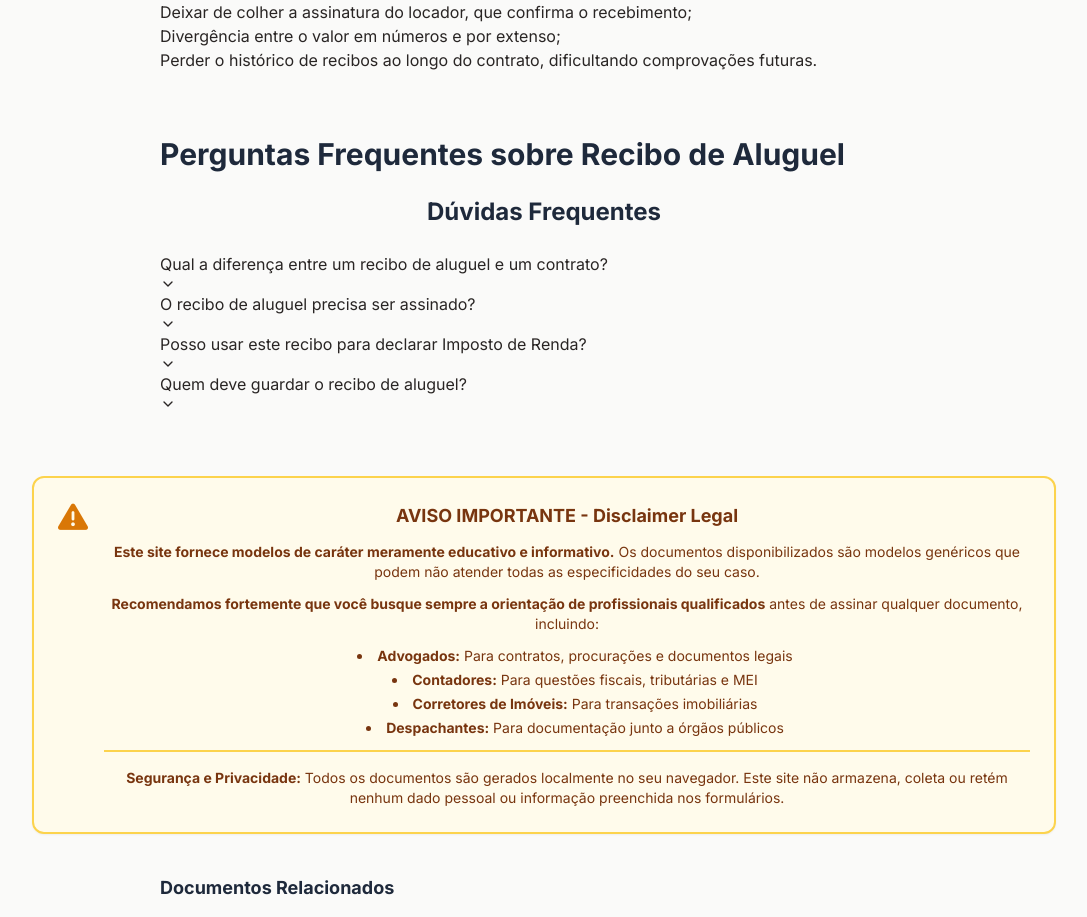
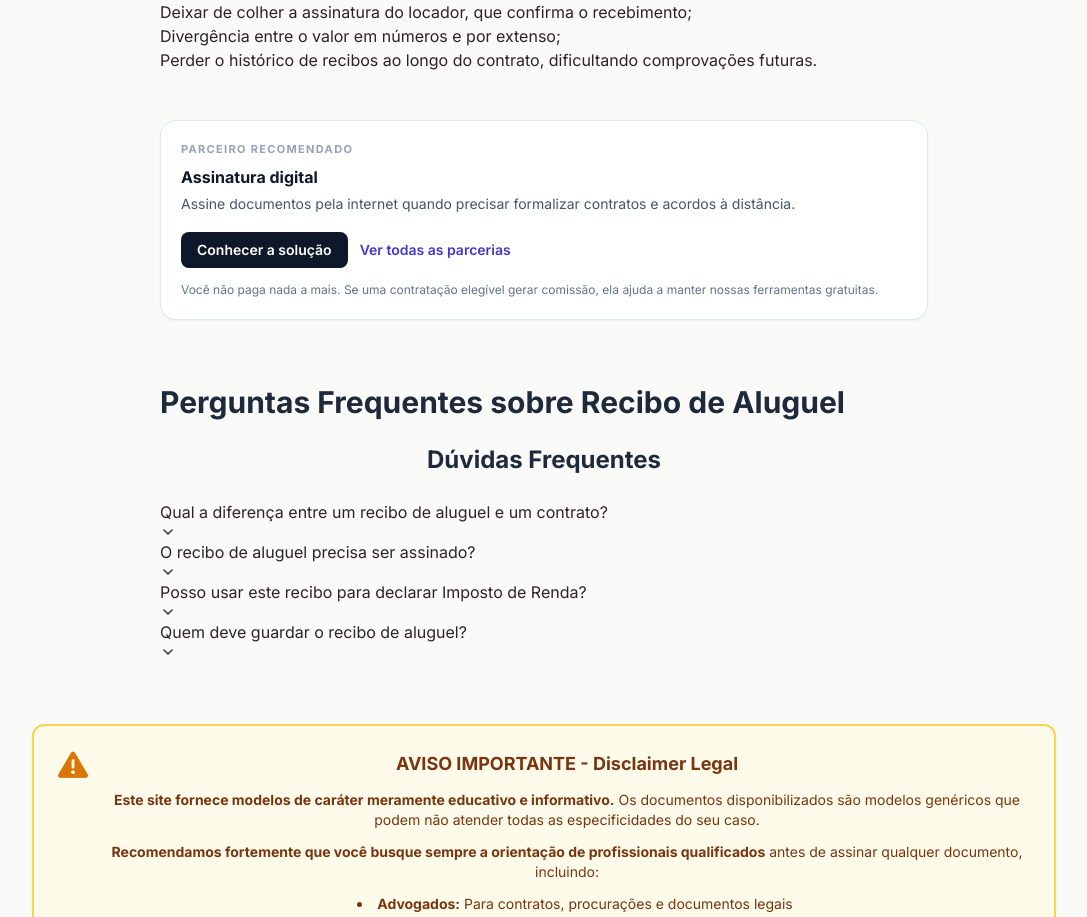
Before and after one commit to flaviomelo2213/recibo-na-hora, a Next.js app: page /ferramentas/imobiliario in a window 1280 px wide. Shown: the part 2745-3662 px from the top of the page, without its empty margins (96-1183 px from the left). Built offline with nearby package versions, Linux system fonts and the light colour scheme.

Commit message:
feat: add contextual partner spotlight to rent receipt

```diff
--- a/app/ferramentas/imobiliario/page.tsx
+++ b/app/ferramentas/imobiliario/page.tsx
@@ -12,6 +12,7 @@ import { buildOpenGraph } from '../../../app/lib/metadata';
 import Breadcrumb from '../../../app/components/Breadcrumb';
 import EditorialTrustBox from '../../../app/components/EditorialTrustBox';
 import RelatedDocuments from '../../../app/components/RelatedDocuments';
+import PartnerSpotlight from '../../../app/components/partners/PartnerSpotlight';
 
 const faqItems = [
   {
@@ -209,6 +210,10 @@ export default function ReciboAluguelPage() {
           </ul>
         </section>
 
+        <div className="max-w-3xl mx-auto mb-12">
+          <PartnerSpotlight categories={['assinatura', 'conta-pj']} />
+        </div>
+
         <section className="mt-16 mb-12 max-w-3xl mx-auto">
           <h2 className="text-3xl font-bold text-slate-800 mb-6">
             Perguntas Frequentes sobre Recibo de Aluguel
```
